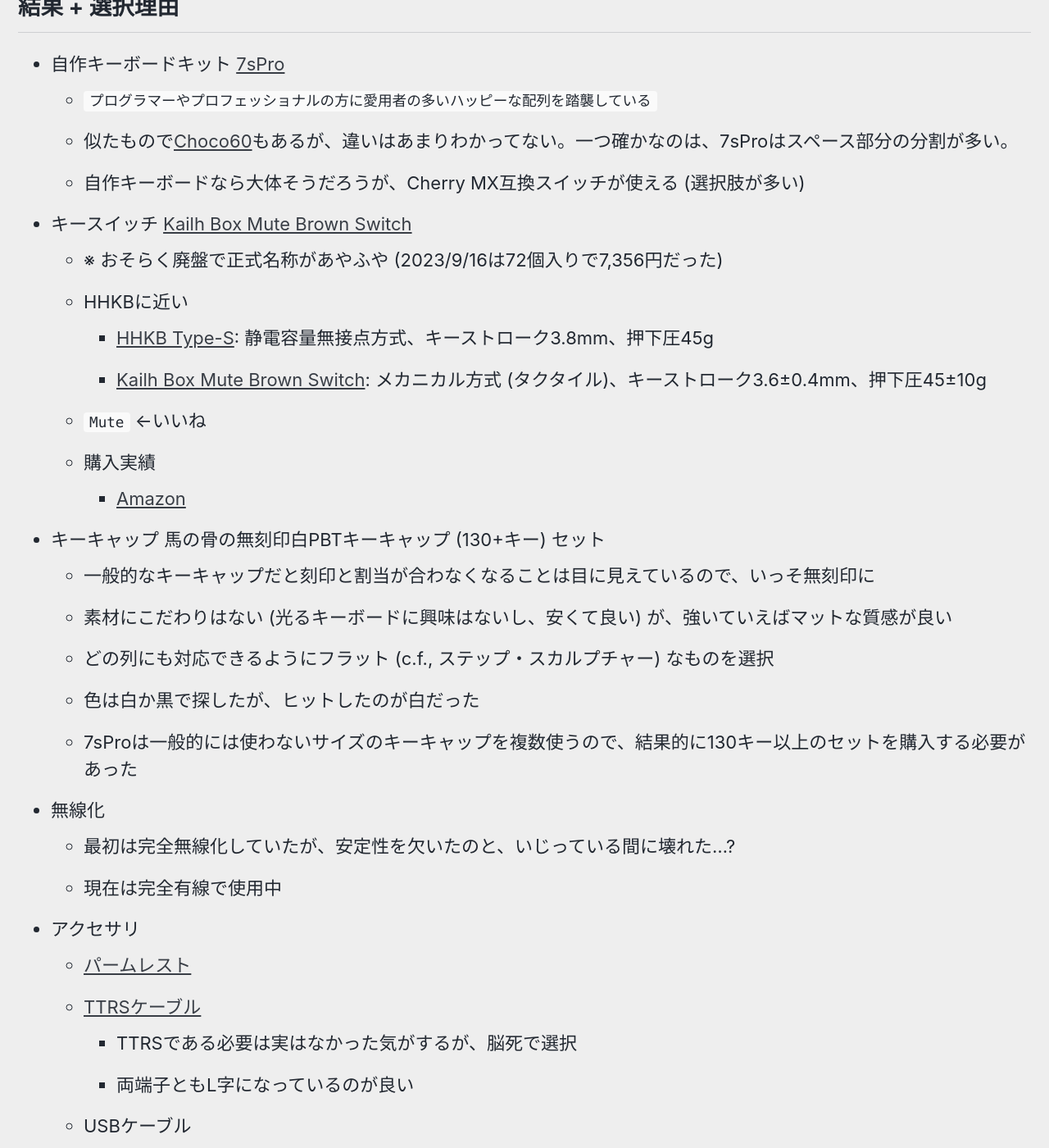
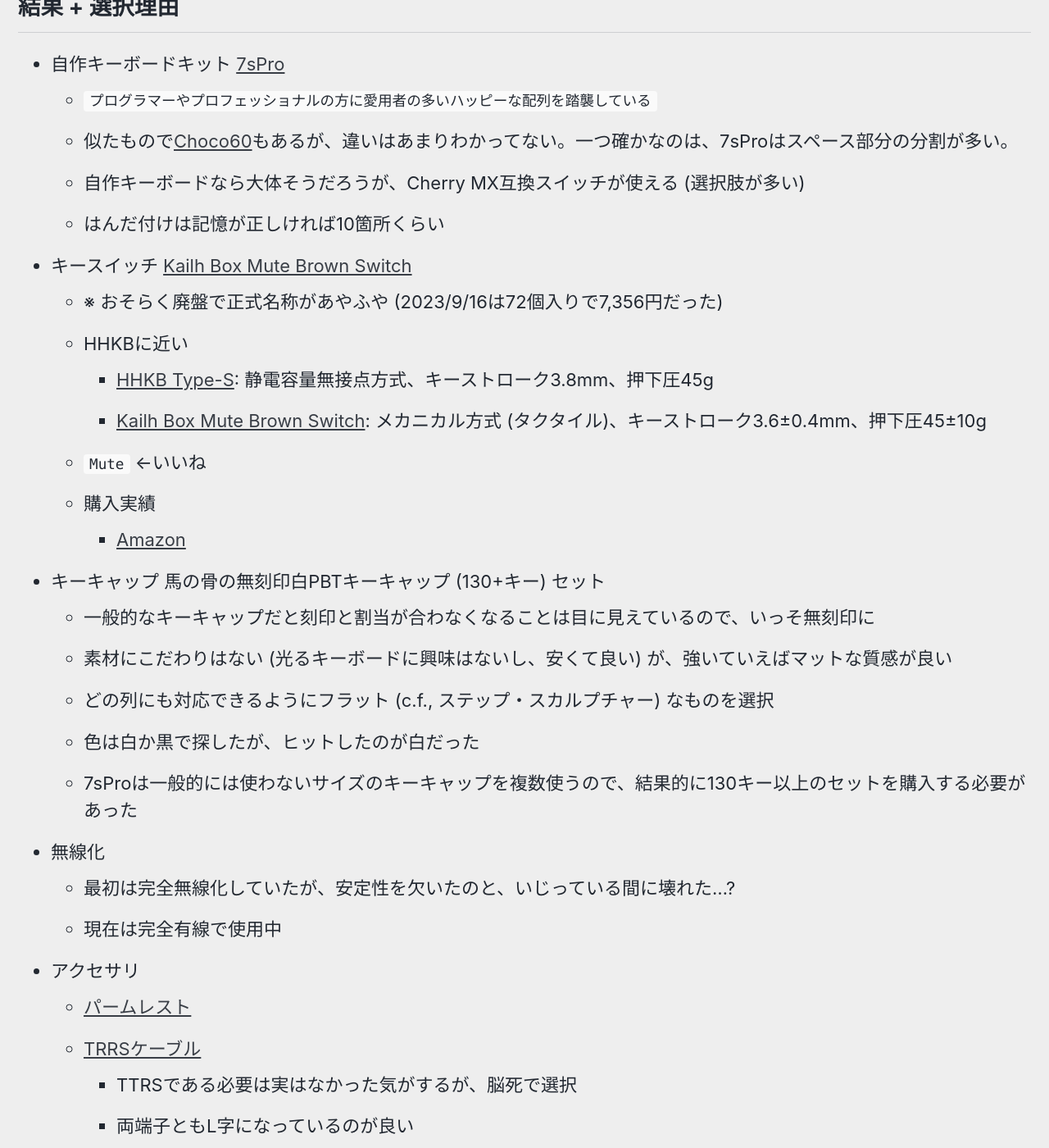
Before and after one commit to gokamoda/gokamoda.github.io, a Jekyll site: the page built from collections/_notes/split_hhkb.md, in a window 1280 px wide and 1400 px high, scrolled down 1194 px. Shown: the whole window at 82% size. Built offline with Jekyll 4.4.1, drawn with Linux system fonts in a browser that asks for light colours; cached includes are drawn as plain includes; some web fonts are replaced.

Commit message:
split keyboard

```diff
--- a/collections/_notes/split_hhkb.md
+++ b/collections/_notes/split_hhkb.md
@@ -31,6 +31,7 @@
     - `プログラマーやプロフェッショナルの方に愛用者の多いハッピーな配列を踏襲している`
     - 似たもので[Choco60](https://shop.yushakobo.jp/products/choco60-rev-2)もあるが、違いはあまりわかってない。一つ確かなのは、7sProはスペース部分の分割が多い。
     - 自作キーボードなら大体そうだろうが、Cherry MX互換スイッチが使える (選択肢が多い)
+    - はんだ付けは記憶が正しければ10箇所くらい
 - キースイッチ [Kailh Box Mute Brown Switch](http://www.kailh.com/en/Products/Ks/BOXS/753.html)
     - ※ おそらく廃盤で正式名称があやふや (2023/9/16は72個入りで7,356円だった)
     - HHKBに近い
@@ -50,7 +51,7 @@
     - 現在は完全有線で使用中
 - アクセサリ
     - [パームレスト](https://amzn.asia/d/5nIQZV1)
-    - [TTRSケーブル](https://amzn.asia/d/9kKXdji)
+    - [TRRSケーブル](https://amzn.asia/d/9kKXdji)
         - TTRSである必要は実はなかった気がするが、脳死で選択
         - 両端子ともL字になっているのが良い
     - USBケーブル
```
